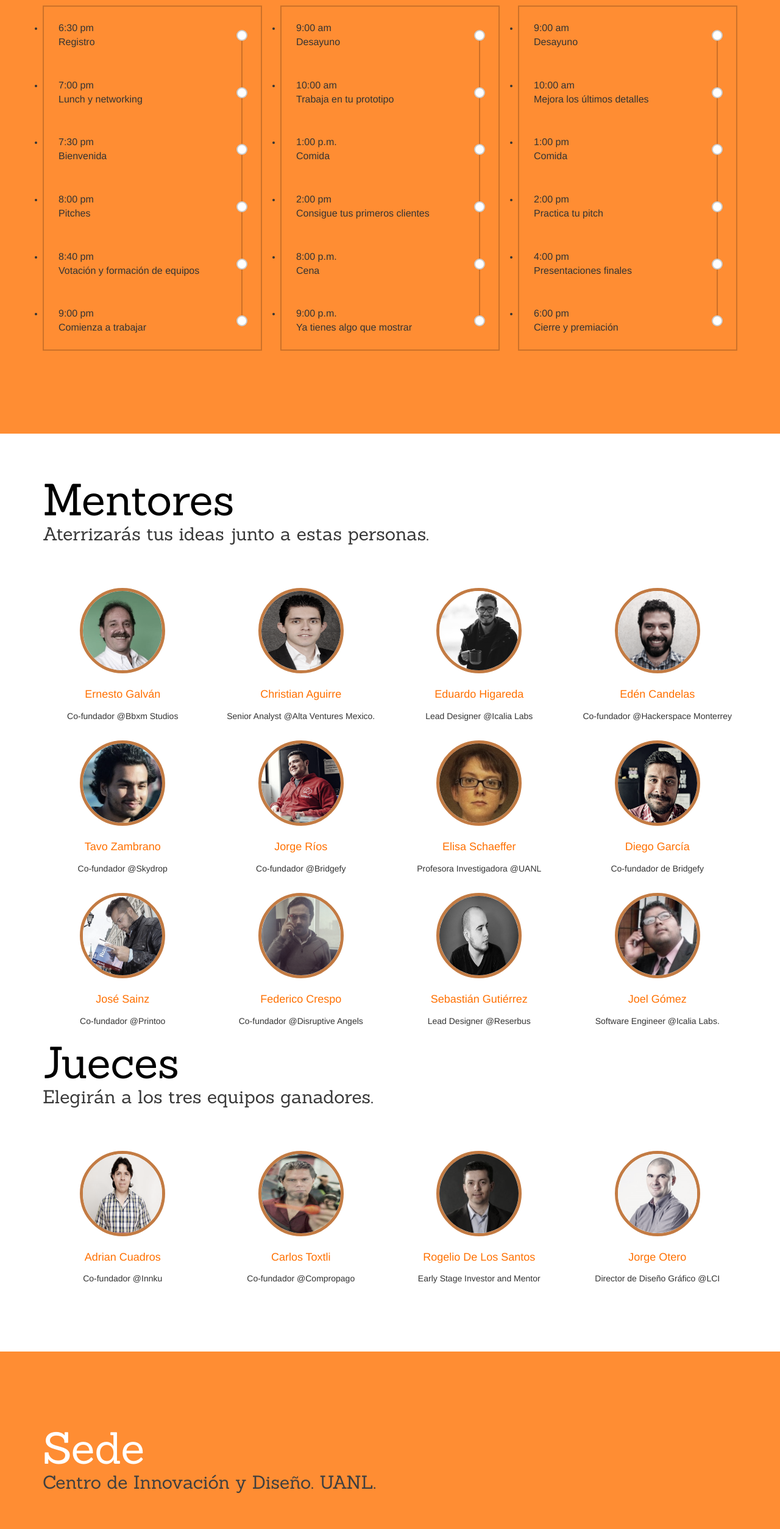
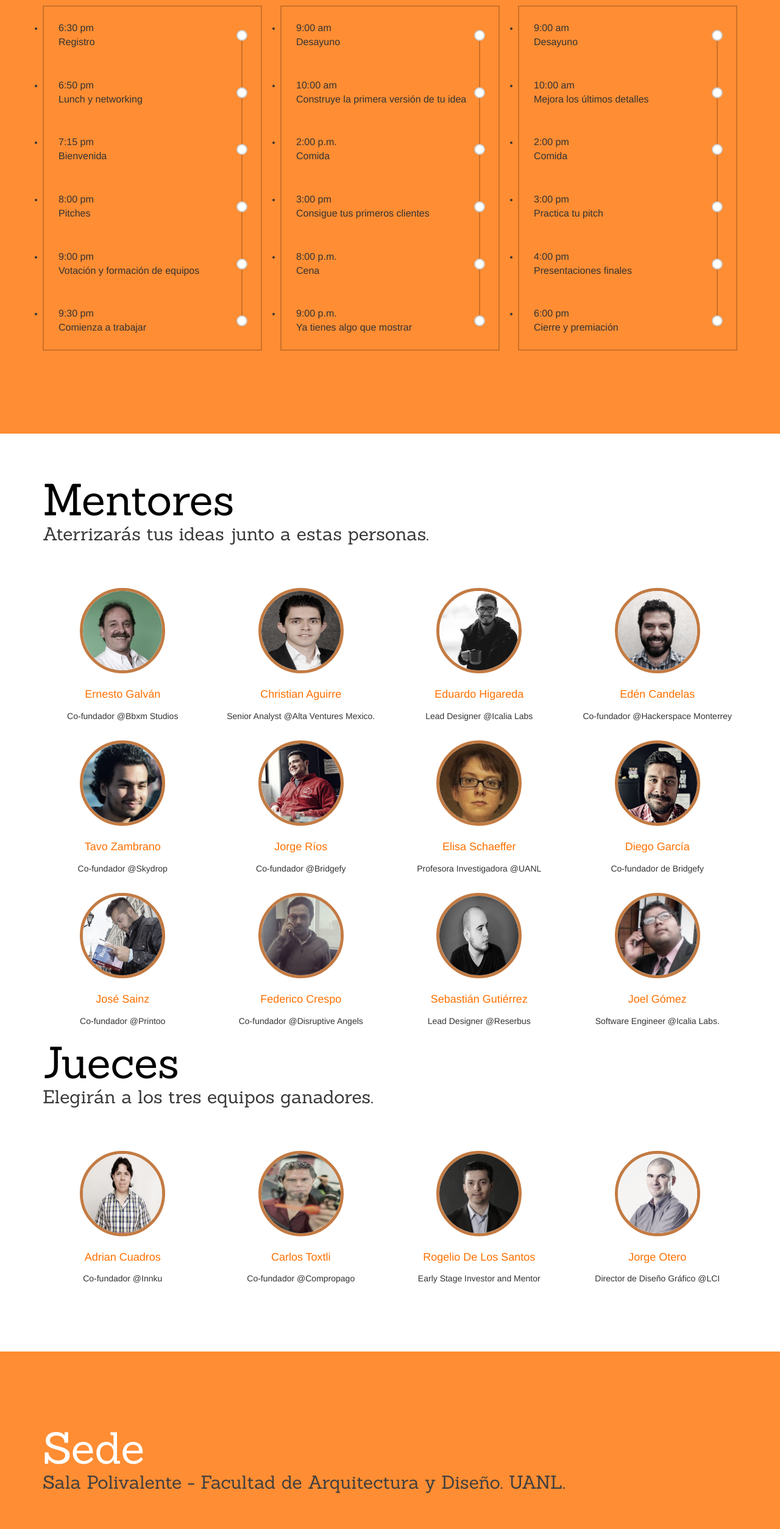
Before and after one commit to zavalza/swmty_clone, a plain HTML site: page index.html in a window 1280 px wide. Shown: the part 2287-4794 px from the top of the page at 61% size. Drawn offline with nearby package versions, Linux system fonts and the light colour scheme; some packages are replaced by stand-ins of ours; grey boxes are pictures that could not be loaded.

Commit message:
two days left

```diff
--- a/css/style.css
+++ b/css/style.css
@@ -383,7 +383,7 @@ footer {
 #mapa {
     border: solid 1px #383838;
     display: block;
-    height: 550px;
+    height: 400px;
 }
 
 footer a {
--- a/index.html
+++ b/index.html
@@ -39,17 +39,17 @@
 					  panControl : false,
 					  zoomControl : true,
 					  scrollwheel: false,
-                    center: new google.maps.LatLng(25.725608, -100.311267),
+                    center: new google.maps.LatLng(25.725526,-100.311603),
                     mapTypeId: google.maps.MapTypeId.ROADMAP
                 };
                 map = new google.maps.Map(document.getElementById("mapa"), myOptions);
                 marker = new google.maps.Marker({
                     map: map,
-                    position: new google.maps.LatLng(25.725608, -100.311267)
+                    position: new google.maps.LatLng(25.725526,-100.311603)
                 });
 
 		    infowindow = new google.maps.InfoWindow({
-                    content: "<b>Centro de Innovación y Diseño</b><br/><p>Facultad de Arquitectura de la UANL. Se encuentra detrás de Rectoría, al lado de la Sala Polivalente<\/p>"
+                    content: "<b>Sala Polivalente</b><br/><p>Costado derecho de la entrada principal a la Facultad de Arquitectura y Diseño<\/p>"
                 });
 		 google.maps.event.addListener(marker, "click", function () {
                     infowindow.open(map, marker);
@@ -208,7 +208,7 @@
 
 								<li>
 									<div class="schedule-title">
-										<span class="time">7:00 pm</span>
+										<span class="time">6:50 pm</span>
 										<span class="title">Lunch y networking</span>
 									</div>
 
@@ -227,7 +227,7 @@
 
 								<li>
 									<div class="schedule-title">
-										<span class="time">7:30 pm</span>
+										<span class="time">7:15 pm</span>
 										<span class="title">Bienvenida</span>
 									</div>
 
@@ -243,6 +243,7 @@
 										<div class="bottom"></div>
 									</div>
 								</li><!--end of individual schedule item-->
+
 
 								<li>
 									<div class="schedule-title">
@@ -264,7 +265,7 @@
 								</li><!--end of individual schedule item-->
 								<li>
 									<div class="schedule-title">
-										<span class="time">8:40 pm</span>
+										<span class="time">9:00 pm</span>
 										<span class="title">Votación y formación de equipos</span>
 									</div>
 
@@ -282,7 +283,7 @@
 								</li><!--end of individual schedule item-->
 																<li>
 									<div class="schedule-title">
-										<span class="time">9:00 pm</span>
+										<span class="time">9:30 pm</span>
 										<span class="title">Comienza a trabajar</span>
 									</div>
 
@@ -325,7 +326,7 @@
 								<li>
 									<div class="schedule-title">
 										<span class="time">10:00 am</span>
-										<span class="title">Trabaja en tu prototipo</span>
+										<span class="title">Construye la primera versión de tu idea</span>
 									</div>
 
 									<!--<div class="schedule-text">
@@ -343,7 +344,7 @@
 
 								<li>
 									<div class="schedule-title">
-										<span class="time">1:00 p.m.</span>
+										<span class="time">2:00 p.m.</span>
 										<span class="title">Comida</span>
 									</div>
 
@@ -362,7 +363,7 @@
 
 								<li>
 									<div class="schedule-title">
-										<span class="time">2:00 pm</span>
+										<span class="time">3:00 pm</span>
 										<span class="title">Consigue tus primeros clientes</span>
 									</div>
 
@@ -459,7 +460,7 @@
 
 								<li>
 									<div class="schedule-title">
-										<span class="time">1:00 pm</span>
+										<span class="time">2:00 pm</span>
 										<span class="title">Comida</span>
 									</div>
 
@@ -478,7 +479,7 @@
 
 								<li>
 									<div class="schedule-title">
-										<span class="time">2:00 pm</span>
+										<span class="time">3:00 pm</span>
 										<span class="title">Practica tu pitch</span>
 									</div>
 
@@ -753,17 +754,17 @@
     <section id="sede" class="lugar">
         <div class="container">
             <div class="row">
-                <div class="col-md-8">
+                <div class="col-md-10">
                     <h2>Sede</h2>
 
-                    <h3>Centro de Innovación y Diseño. UANL.</h3>
+                    <h3>Sala Polivalente - Facultad de Arquitectura y Diseño. UANL.</h3>
                 </div>
             </div>
             <div class="row">
             	<div class="col-md-5 col-md-offset-1" id="mapa"></div>
 
                 <div class="col-md-5 col-md-offset-1">
-                	<img class="img-responsive" src="img/cidMapa.png"/>
+                	<img class="img-responsive" src="img/polivalente.png"/>
                 </div>
             </div>
         </div>
```
Also changed, not shown: img/polivalente.png (added), 1 other file.
